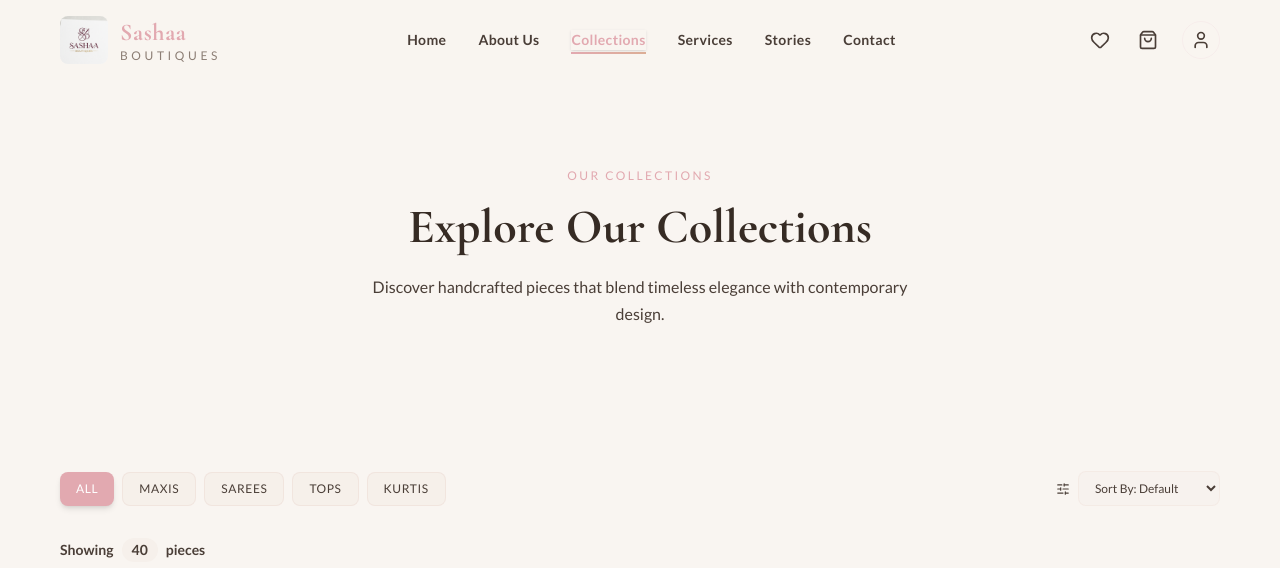
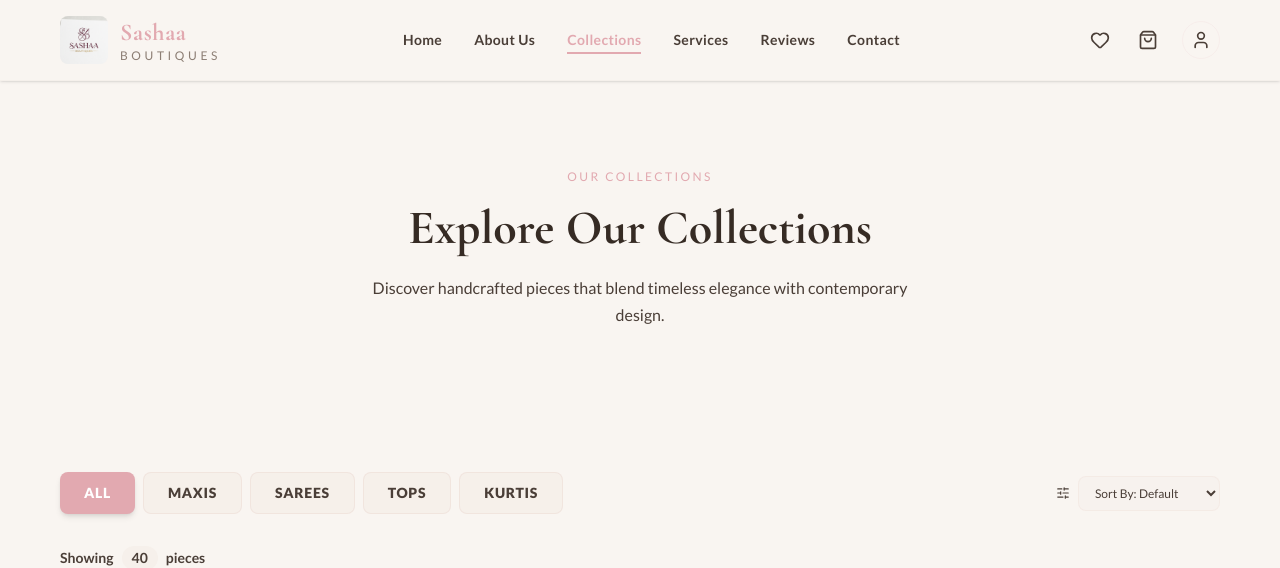
Before and after one commit to RameshKg100/Boutique, a Next.js app: page /collections in a window 1280 px wide. Shown: the top 568 px of the page. Built offline with nearby package versions, Linux system fonts and the light colour scheme.

Commit message:
Updated project

```diff
--- a/src/app/collections/page.js
+++ b/src/app/collections/page.js
@@ -94,7 +94,7 @@ function CollectionsContent() {
                 <button
                   key={cat.id}
                   onClick={() => setActiveCategory(cat.slug)}
-                  className={`px-4 py-2 rounded-lg text-xs font-medium uppercase tracking-wider transition-all duration-300 ${
+                  className={`px-6 py-2.5 rounded-lg text-sm font-black uppercase tracking-wider transition-all duration-300 ${
                     activeCategory === cat.slug
                       ? "bg-primary text-white shadow-md"
                       : "bg-primary-light/20 text-text hover:bg-primary/10 border border-primary-light/50"
--- a/src/app/globals.css
+++ b/src/app/globals.css
@@ -204,10 +204,8 @@ h1, h2, h3, h4, h5, h6 {
 
 /* ===== GLASS EFFECT ===== */
 .glass {
-  background: rgba(255, 255, 255, 0.85);
-  backdrop-filter: blur(12px);
-  -webkit-backdrop-filter: blur(12px);
-  border: 1px solid rgba(255, 255, 255, 0.3);
+  background: var(--color-cream);
+  border: 1px solid var(--color-border);
 }
 
 /* ===== GRADIENT OVERLAY ===== */
--- a/src/app/reviews/page.js
+++ b/src/app/reviews/page.js
@@ -12,7 +12,7 @@ export default function ReviewsPage() {
         <div className="container-boutique text-center">
           <AnimatedSection>
             <span className="text-primary text-xs uppercase tracking-[0.2em] font-medium">
-              Client Stories
+              Client Reviews
             </span>
             <h1
               className="text-4xl md:text-5xl font-bold mt-3 mb-4"
--- a/src/components/layout/Navbar.jsx
+++ b/src/components/layout/Navbar.jsx
@@ -6,31 +6,14 @@ import Image from "next/image";
 import { usePathname } from "next/navigation";
 import { useCart } from "@/context/CartContext";
 import { useWishlist } from "@/context/WishlistContext";
-import {
-  Menu,
-  X,
-  ShoppingBag,
-  Heart,
-  Search,
-  ChevronDown,
-  User,
-} from "lucide-react";
+import { Menu, X, ShoppingBag, Heart, User } from "lucide-react";
 import { siteConfig } from "@/data/siteConfig";
 
 export default function Navbar() {
-  const [isScrolled, setIsScrolled] = useState(false);
   const [isMobileOpen, setIsMobileOpen] = useState(false);
   const pathname = usePathname();
   const { cartCount } = useCart();
   const { wishlistCount } = useWishlist();
-
-  useEffect(() => {
-    const handleScroll = () => {
-      setIsScrolled(window.scrollY > 20);
-    };
-    window.addEventListener("scroll", handleScroll);
-    return () => window.removeEventListener("scroll", handleScroll);
-  }, []);
 
   useEffect(() => {
     setIsMobileOpen(false);
@@ -51,13 +34,7 @@ export default function Navbar() {
   return (
     <>
       {/* Main Navbar */}
-      <header
-        className={`sticky top-0 z-40 transition-all duration-300 transform-gpu ${
-          isScrolled
-            ? "bg-cream/95 backdrop-blur-md shadow-sm border-b border-border/50"
-            : "bg-cream/80"
-        }`}
-      >
+      <header className="sticky top-0 z-40 bg-cream border-b border-border/20 w-full shadow-sm">
         <div className="container-boutique">
           <div className="flex items-center justify-between h-16 md:h-20">
             {/* Mobile Menu Button */}
@@ -109,21 +86,13 @@ export default function Navbar() {
                 <Link
                   key={link.href}
                   href={link.href}
-                  className={`relative text-sm tracking-wide transition-colors duration-300 hover:text-primary font-semibold ${
-                    pathname === link.href
-                      ? "text-primary shadow-sm"
-                      : "text-text"
+                  className={`relative text-sm tracking-wide transition-colors duration-300 font-bold ${
+                    pathname === link.href ? "text-primary" : "text-text hover:text-primary"
                   }`}
                 >
                   {link.name}
                   {pathname === link.href && (
-                    <span
-                      className="absolute -bottom-1 left-0 w-full h-[2px]"
-                      style={{
-                        background:
-                          "linear-gradient(90deg, var(--color-primary), var(--color-secondary))",
-                      }}
-                    />
+                    <span className="absolute -bottom-1 left-0 w-full h-[2px] bg-primary" />
                   )}
                 </Link>
               ))}
@@ -131,10 +100,9 @@ export default function Navbar() {
 
             {/* Right Actions */}
             <div className="flex-1 lg:flex-none flex justify-end items-center gap-2 md:gap-3">
-              {/* Wishlist */}
               <Link
                 href="/wishlist"
-                className="relative p-2 -mr-1 md:-mr-0 text-text hover:text-primary transition-colors"
+                className="relative p-2 text-text hover:text-primary transition-colors"
                 id="wishlist-icon"
                 aria-label="Wishlist"
               >
@@ -146,10 +114,9 @@ export default function Navbar() {
                 )}
               </Link>
 
-              {/* Cart */}
               <Link
                 href="/cart"
-                className="relative p-2 -mr-2 md:-mr-0 text-text hover:text-primary transition-colors"
+                className="relative p-2 text-text hover:text-primary transition-colors"
                 id="cart-icon"
                 aria-label="Shopping Cart"
               >
@@ -161,17 +128,14 @@ export default function Navbar() {
                 )}
               </Link>
 
-              {/* Admin Access / Login */}
               <Link
                 href="/admin"
                 className="p-2 text-text hover:text-primary transition-colors ml-1 border border-primary/10 rounded-full hover:bg-primary/5"
                 id="admin-login-icon"
                 aria-label="Admin Login"
-                title="Admin Portal"
               >
                 <User size={20} />
               </Link>
-
             </div>
           </div>
         </div>
@@ -229,10 +193,10 @@ export default function Navbar() {
               <Link
                 key={link.href}
                 href={link.href}
-                className={`py-3 px-4 rounded-lg text-sm tracking-wide transition-all font-bold ${
+                className={`py-3 px-4 rounded-lg text-sm tracking-wide transition-all font-bold block ${
                   pathname === link.href
-                    ? "bg-primary-light text-primary"
-                    : "text-text hover:bg-cream hover:text-primary"
+                    ? "bg-primary/10 text-primary"
+                    : "text-text hover:bg-primary/5 hover:text-primary"
                 }`}
               >
                 {link.name}
--- a/src/components/ui/ScrollToTop.jsx
+++ b/src/components/ui/ScrollToTop.jsx
@@ -10,8 +10,8 @@ export default function ScrollToTop() {
   // Track the scroll position to toggle visibility
   useEffect(() => {
     const toggleVisibility = () => {
-      // Show the button when scrolled down 400px
-      if (window.scrollY > 400) {
+      // Show the button when scrolled down 200px
+      if (window.scrollY > 200) {
         setIsVisible(true);
       } else {
         setIsVisible(false);
@@ -35,15 +35,16 @@ export default function ScrollToTop() {
     <AnimatePresence>
       {isVisible && (
         <motion.button
-          initial={{ opacity: 0, scale: 0.5, y: 20 }}
-          animate={{ opacity: 1, scale: 1, y: 0 }}
-          exit={{ opacity: 0, scale: 0.5, y: 20 }}
-          transition={{ duration: 0.3 }}
+          initial={{ opacity: 0, scale: 0.8 }}
+          animate={{ opacity: 1, scale: 1 }}
+          exit={{ opacity: 0, scale: 0.8 }}
+          transition={{ duration: 0.2 }}
           onClick={scrollToTop}
-          className="fixed bottom-6 lg:bottom-10 right-6 lg:right-10 z-[90] p-3 md:p-4 rounded-md bg-primary text-white shadow-[0_8px_30px_rgb(0,0,0,0.15)] hover:bg-primary-dark hover:scale-110 hover:-translate-y-1 transition-all duration-300 group"
+          className="fixed bottom-6 right-6 z-[100] w-11 h-11 flex items-center justify-center rounded-lg bg-primary text-white shadow-2xl hover:bg-primary-dark transition-all duration-300 group"
           aria-label="Scroll to Top"
+          id="scroll-to-top-button"
         >
-          <ArrowUp size={20} className="group-hover:animate-bounce" />
+          <ArrowUp size={22} className="group-hover:-translate-y-1 transition-transform" />
         </motion.button>
       )}
     </AnimatePresence>
--- a/src/data/siteConfig.js
+++ b/src/data/siteConfig.js
@@ -20,7 +20,7 @@ export const siteConfig = {
     { name: "About Us", href: "/about" },
     { name: "Collections", href: "/collections" },
     { name: "Services", href: "/services" },
-    { name: "Stories", href: "/reviews" },
+    { name: "Reviews", href: "/reviews" },
     { name: "Contact", href: "/contact" },
   ],
 };
```
